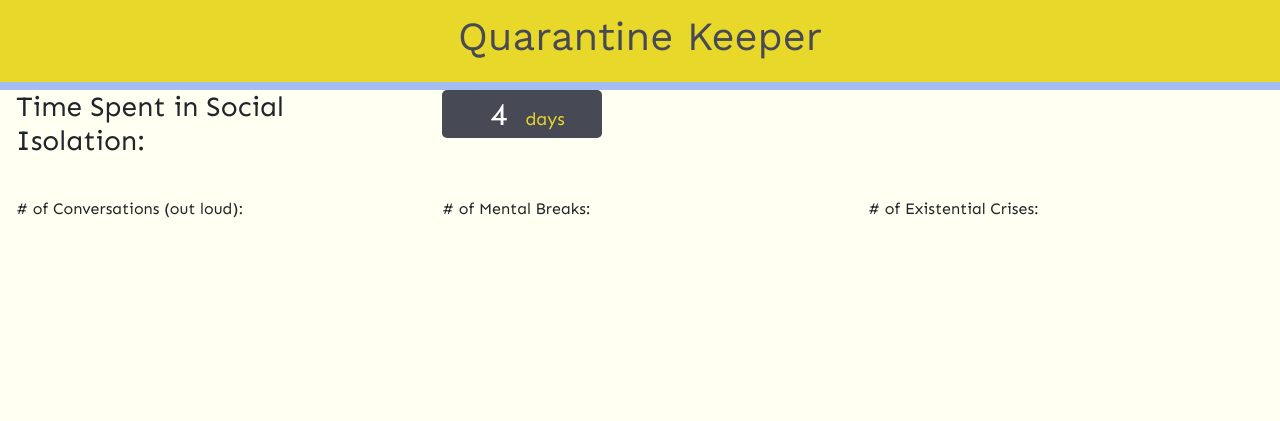
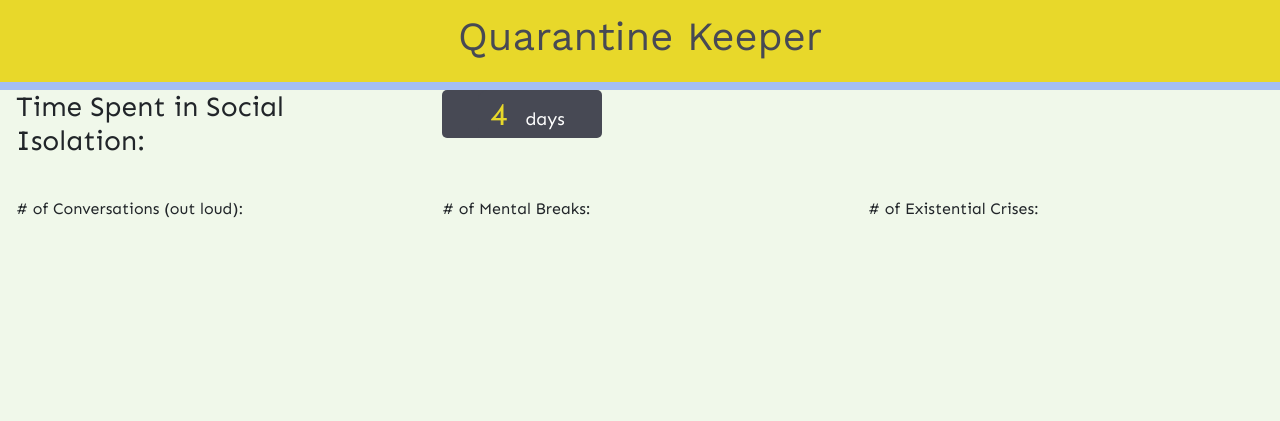
Before and after one commit to psittikul/quarantine-keeper, a PHP site: page / in a window 1280 px wide. Shown: the top 421 px of the page. Run offline with PHP 8.4, Linux system fonts and the light colour scheme; some web fonts are replaced.

Commit message:
Messing with styles

```diff
--- a/css/styles.css
+++ b/css/styles.css
@@ -5,7 +5,7 @@
 }
 
 body {
-  background-color: #FFFFF2;
+  background-color: #F0F8EA;
   font-family: "Sen", sans-serif;
 }
 body .container-fluid {
@@ -36,7 +36,7 @@ body .container-fluid {
   padding: 0;
   background: #474954;
   margin: 0;
-  color: white;
+  color: #e8d82a;
   font-size: xx-large;
   min-width: 2.6rem;
   border-radius: 10px 0 0 10px;
@@ -45,7 +45,7 @@ body .container-fluid {
   border-radius: 0 0 0 0;
   margin-left: 0;
   font-size: large;
-  color: #e8d82a;
+  color: white;
 }
 
 /*# sourceMappingURL=styles.css.map */
--- a/scss/styles.scss
+++ b/scss/styles.scss
@@ -7,7 +7,7 @@
 }
 
 body {
-  background-color: $ivory;
+  background-color: $honeydew;
   font-family: $Sen;
   .container-fluid {
     padding: 0;
@@ -38,7 +38,7 @@ body {
     padding: 0;
     background: $outer-space;
     margin: 0;
-    color: white;
+    color: $dandelion;
     font-size: xx-large;
     min-width: 2.6rem;
     border-radius: 10px 0 0 10px;
@@ -47,6 +47,6 @@ body {
     border-radius: 0 0 0 0;
     margin-left: 0;
     font-size: large;
-    color: $dandelion;
+    color: white;
   }
 }
```
Also changed, not shown: 1 other file.
